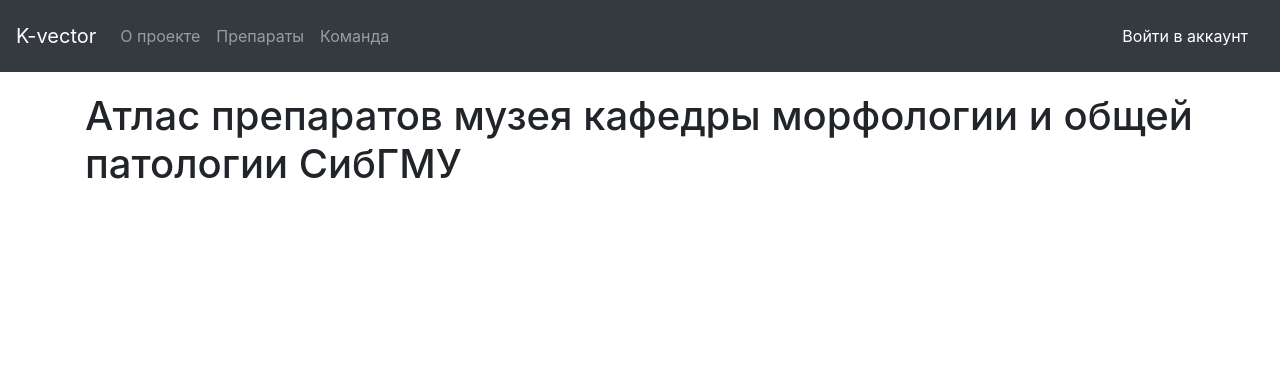
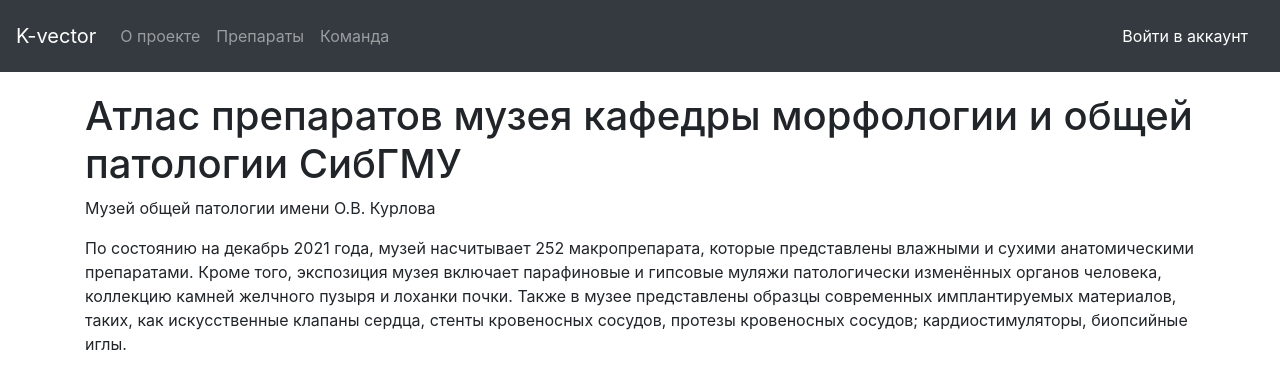
Before and after one commit to VladimirShitov/k_vector, a Django app: page / in a window 1280 px wide. Shown: the top 369 px of the page. Before the commit the page ends 179 px from the top, so only its background shows below. Run offline with Django 3.2, Linux system fonts and the light colour scheme; some libraries are stand-ins or nearby versions.

Commit message:
Update index page

```diff
--- a/k_vector/pathology/templates/pathology/index.html
+++ b/k_vector/pathology/templates/pathology/index.html
@@ -1,11 +1,24 @@
 {% extends "pathology/base.html" %}
 
 {% block title %}3D-атлас патологии СибГМУ{% endblock %}
+
+{% load static %}
 
 {% block content %}
     <div class="row">
         <div class="col-12">
             <h1>Атлас препаратов музея кафедры морфологии и общей патологии СибГМУ</h1>
+
+            <p>Музей общей патологии имени О.В. Курлова</p>
+            <p>По состоянию на декабрь 2021 года, музей насчитывает 252 макропрепарата, которые представлены влажными и сухими анатомическими препаратами. Кроме того, экспозиция музея включает парафиновые и гипсовые муляжи патологически изменённых органов человека, коллекцию камней желчного пузыря и лоханки почки.  Также в музее представлены образцы современных имплантируемых материалов, таких, как искусственные клапаны сердца, стенты кровеносных сосудов, протезы кровеносных сосудов;     кардиостимуляторы, биопсийные иглы.</p>
+            <img src="{% static 'pathology/images/museum4.jpg' %}" class="centered">
+            <p>Коллекция музея начала формироваться в 1978 году, задолго до его официального создания. Это была инициатива доцента О.В. Курлова и доцента Т.И. Горшениной, целью которых стал поиск образцов для сопровождения практических занятий в рамках курса «Общая патология». При исследовании трупов в СибГМУ и медицинских организациях Томска изымались органы человека с различными патологиями. Через несколько десятков лет была создана основа коллекции для будущего музея. В двухтысячных годах усилиями работников кафедры морфологии и общей патологии большая часть фиксированного биологического материала была использована для приготовления влажных анатомических препаратов. В результате, в 2015 году по инициативе заведующей кафедрой морфологии и общей патологии, профессора И.В. Суходоло, был создан музей общей патологии, который после смерти О.В. Курлова был переименован в Музей общей патологии им. О.В. Курлова.
+            </p>
+            <img src="{% static 'pathology/images/museum3.jpg' %}" class="centered">
+            <p>После изъятия из трупа, внутренний орган подвергался промывке водопроводной водой. В зависимости от целей, мог фрагментироваться или разрезаться. Фиксированные внутренние органы подвергались препаровке, промывке и заключению в фиксирующий раствор. Большая часть анатомических препаратов Музея фиксированы в 4% водном растворе формальдегида, незначительная часть фиксирована в водных солевом или спиртовом растворах.</p>
+            <img src="{% static 'pathology/images/museum1.jpg' %}" class="centered">
+            <p>Любая коллекция биологических объектов – уникальна. Несмотря на наличие почти в каждом медицинском университете музея патологической анатомии, размер коллекции, качество образцов и условия их хранения определяют ценность коллекции. Значение подобных экспозиций состоит в том, что в одном помещении времени студенты имеют возможность увидеть патологический процесс на разных стадиях его развития, исход заболевания, а также патологии, которые достаточно редко встречаются в современной клинической практике.</p>
+            <img src="{% static 'pathology/images/museum2.jpg' %}" class="centered">
         </div>
     </div>
 {% endblock %}
```
